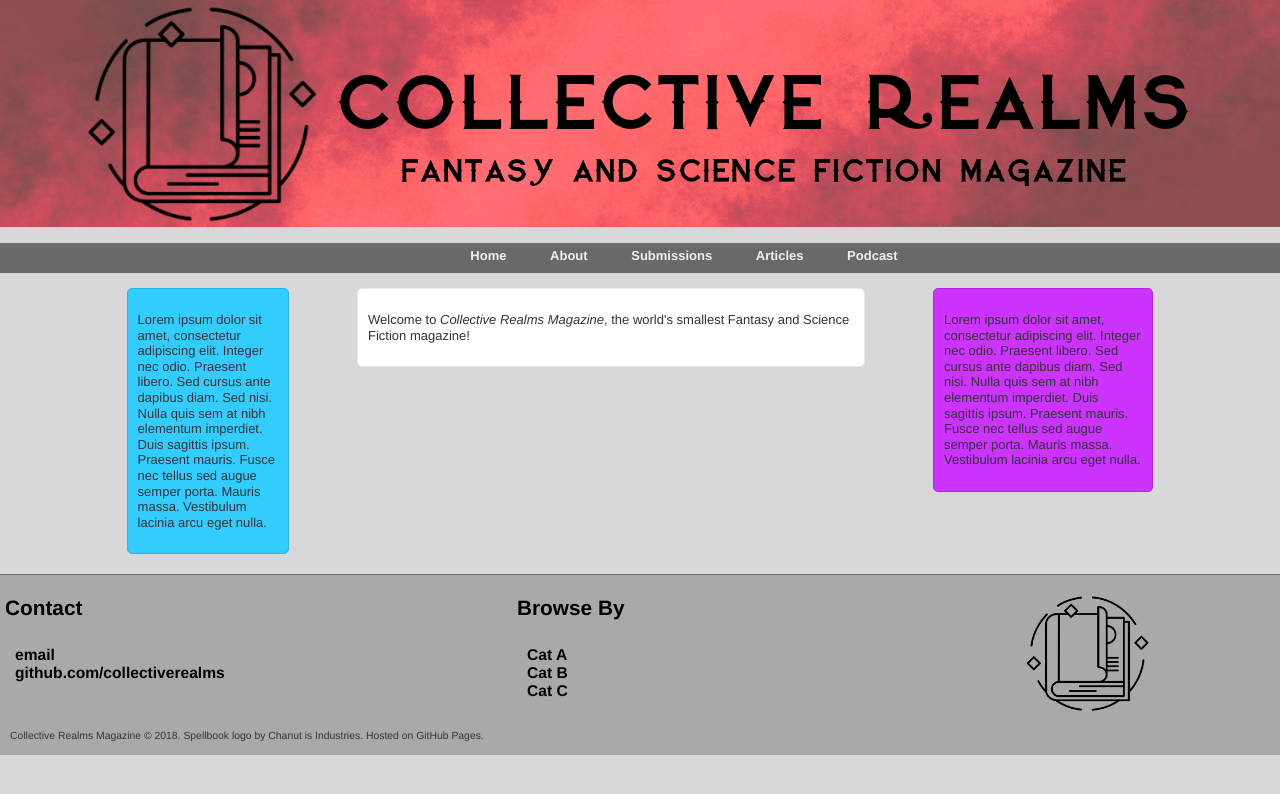
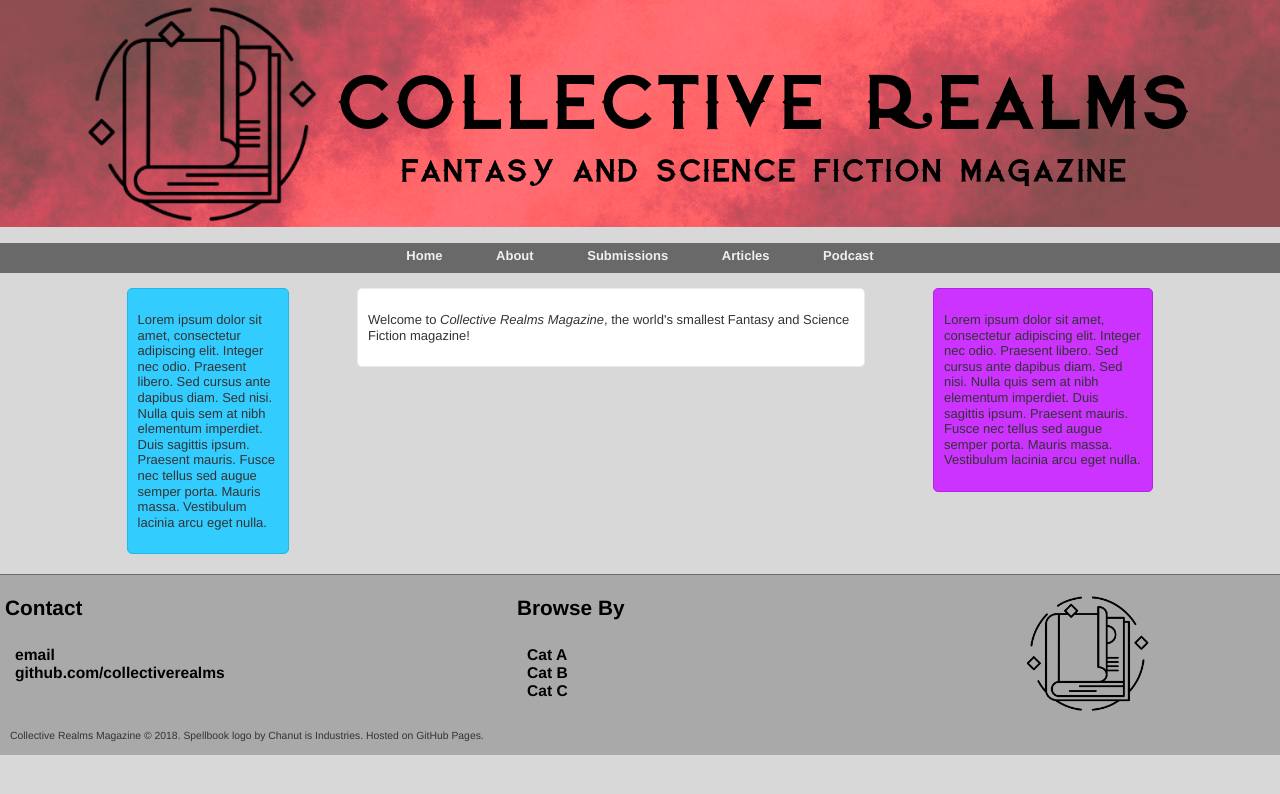
Before and after one commit to collectiverealms/collectiverealms, a Jekyll site: the page built from index.html, in a window 1280 px wide. Shown: the top 794 px of the page. Built offline with Jekyll 4.4.1, drawn with Linux system fonts in a browser that asks for light colours; the list of posts is cut into pages by our own code.

Commit message:
Update main.css

```diff
--- a/css/main.css
+++ b/css/main.css
@@ -80,13 +80,13 @@ body {
                         height: 30px;
                         background: #696969;
                         margin: 0px;
-                        padding-left: 10%;
                         text-align: center;
                     }
 
                     nav ul li {
                         display: inline;
-                        margin-right: 40px;
+                        margin-right: 25px;
+                        margin-left: 25px;
                         padding-top: 5px;
                     }
 
```
